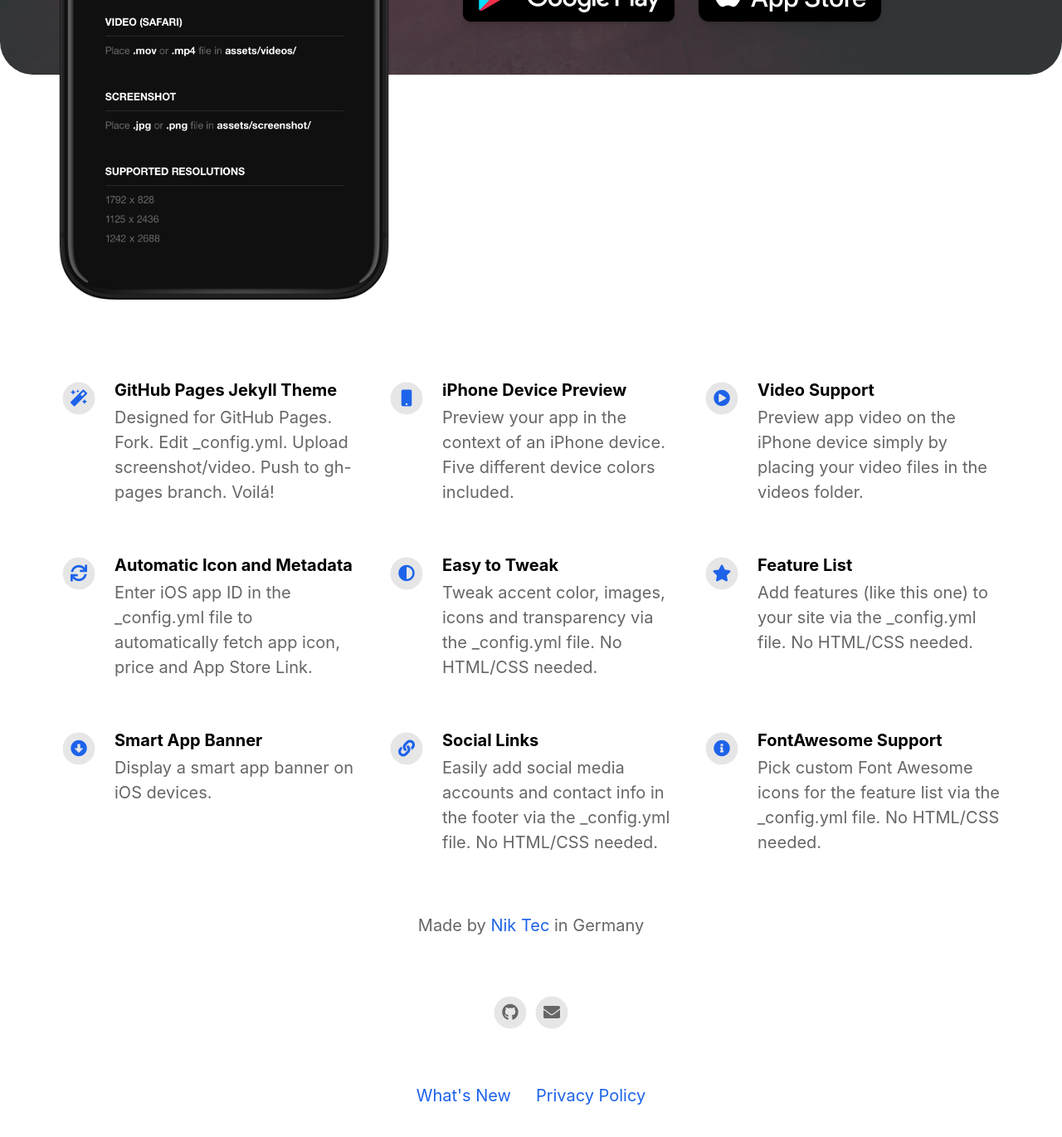
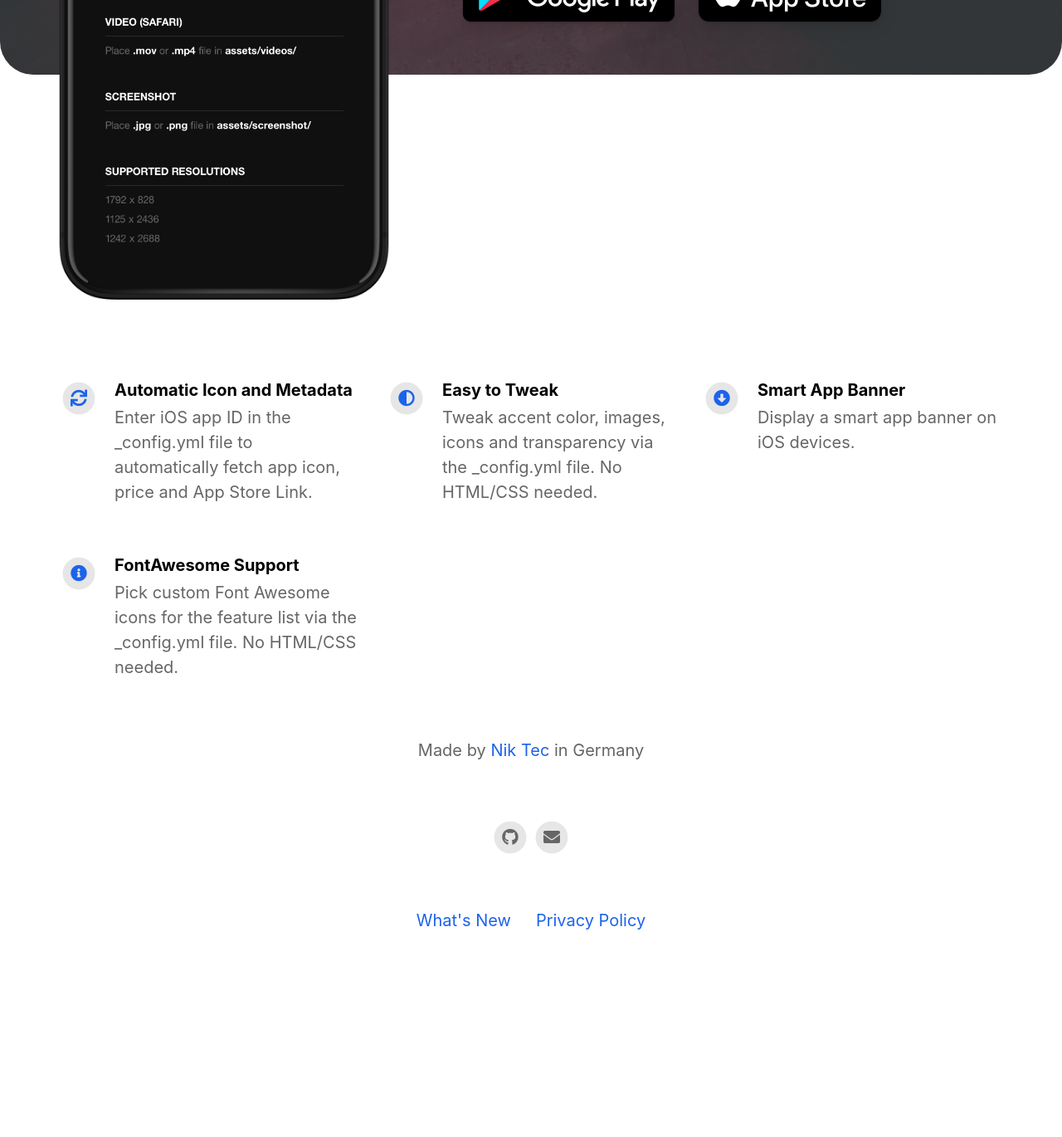
Before and after one commit to Niktec/website, a Jekyll site: the page built from index.html, in a window 1280 px wide and 1400 px high, scrolled down 624 px. Shown: the top 1370 px of the window at 83% size. Built offline with Jekyll 4.4.1, drawn with Linux system fonts in a browser that asks for light colours; nearby versions of some CDN libraries; after the commit the page ends 1813 px from its top, so only the background shows below that.

Commit message:
Update _config.yml

```diff
--- a/_config.yml
+++ b/_config.yml
@@ -1,21 +1,15 @@
 #page title
 page_title                                : Dns Speed Test                                        # Automatically populates with app name if not set and if iOS app ID is set. Otherwise enter manually.
-
-# App Info
-ios_app_id                                :                                # Required. Enter iOS app ID to automatically populate name, price and icons (e.g. 718043190).
-ios_app_country                           :                                         # Required outside USA. Enter 2 letter country code as in https://en.wikipedia.org/wiki/ISO_3166-1_alpha-2
 
 playstore_link                            : https://play.google.com/store/apps/details?id=com.catinthebox.dnsspeedtest                                          # Enter Google Play Store URL.
 presskit_download_link                    :                                       # Enter a link to downloadable file or (e.g. public Dropbox link to a .zip file).
                                                                                       # Or upload your press kit file to assets and set path accordingly (e.g. "assets/your_press_kit.zip").
-
 app_icon                                  : assets/appicon.png                      # Automatically populates if not set and if iOS app ID is set.  Otherwise enter path to icon file manually.
 app_name                                  : Dns Speed Test                                          # Automatically populates if not set and if iOS app ID is set.  Otherwise enter manually.
 app_price                                 :                                          # Automatically populates if not set and if iOS app ID is set.  Otherwise enter manually.
 app_description                           : compare Popular DNS servers by displaying the DNS query speed, so you can find out which DNS server is the fastest for your network or smartphone.
 
 enable_smart_app_banner                   : true                                      # Set to true to show a smart app banner at top of page on mobile devices.
-
 
 
 # Information About Yourself
@@ -34,18 +28,6 @@ youtube_username                          :
 # Feature List                            Edit, add or remove features to be presented.
 features                                  :
 
-  - title                                 : GitHub Pages Jekyll Theme
-    description                           : Designed for GitHub Pages. Fork. Edit _config.yml. Upload screenshot/video. Push to gh-pages branch. Voilá!
-    fontawesome_icon_name                 : magic
-
-  - title                                 : iPhone Device Preview
-    description                           : Preview your app in the context of an iPhone device. Five different device colors included.
-    fontawesome_icon_name                 : mobile
-
-  - title                                 : Video Support
-    description                           : Preview app video on the iPhone device simply by placing your video files in the videos folder.
-    fontawesome_icon_name                 : play-circle
-
   - title                                 : Automatic Icon and Metadata
     description                           : Enter iOS app ID in the _config.yml file to automatically fetch app icon, price and App Store Link.
     fontawesome_icon_name                 : sync
@@ -54,17 +36,10 @@ features                                  :
     description                           : Tweak accent color, images, icons and transparency via the _config.yml file. No HTML/CSS needed.
     fontawesome_icon_name                 : adjust
 
-  - title                                 : Feature List
-    description                           : Add features (like this one) to your site via the _config.yml file. No HTML/CSS needed.
-    fontawesome_icon_name                 : star
 
   - title                                 : Smart App Banner
     description                           : Display a smart app banner on iOS devices.
     fontawesome_icon_name                 : arrow-alt-circle-down
-
-  - title                                 : Social Links
-    description                           : Easily add social media accounts and contact info in the footer via the _config.yml file. No HTML/CSS needed.
-    fontawesome_icon_name                 : link
 
   - title                                 : FontAwesome Support
     description                           : Pick custom Font Awesome icons for the feature list via the _config.yml file. No HTML/CSS needed.
```
